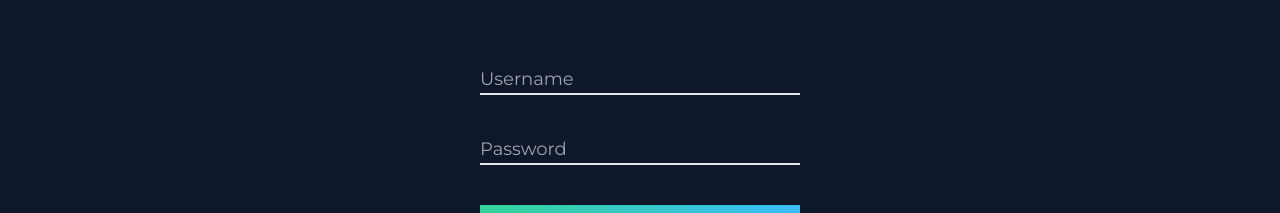
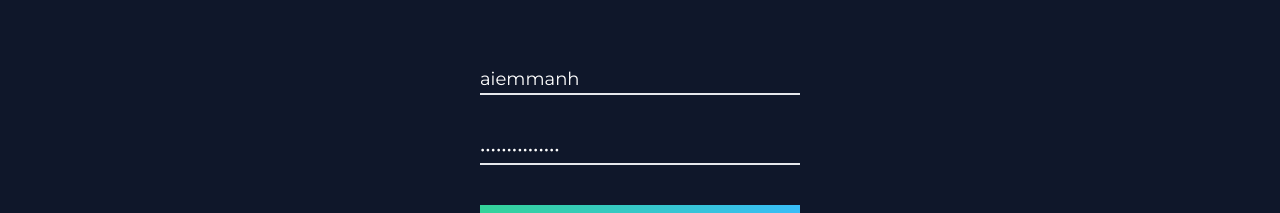
Before and after one commit to ffw-manh-nguyen/rxp-nextjs-cinema-assignment, a Next.js app: page /login in a window 1280 px wide. Shown: the part 171-384 px from the top of the page. Built offline with nearby package versions, Linux system fonts and the light colour scheme; no server answers.

Commit message:
Provide default username and password for testing purpose

```diff
--- a/app/login/page.tsx
+++ b/app/login/page.tsx
@@ -11,8 +11,8 @@ import { yupResolver } from "@hookform/resolvers/yup";
 import * as Yup from "yup";
 
 const Login = () => {
-  const [username, setUsername] = useState("");
-  const [password, setPassword] = useState("");
+  const [username, setUsername] = useState("aiemmanh");
+  const [password, setPassword] = useState("AKsW7amJGF2J.Po");
   const [submitError, setSubmitError] = useState("");
   const [isLoading, setLoading] = useState<boolean>(false);
 
```
